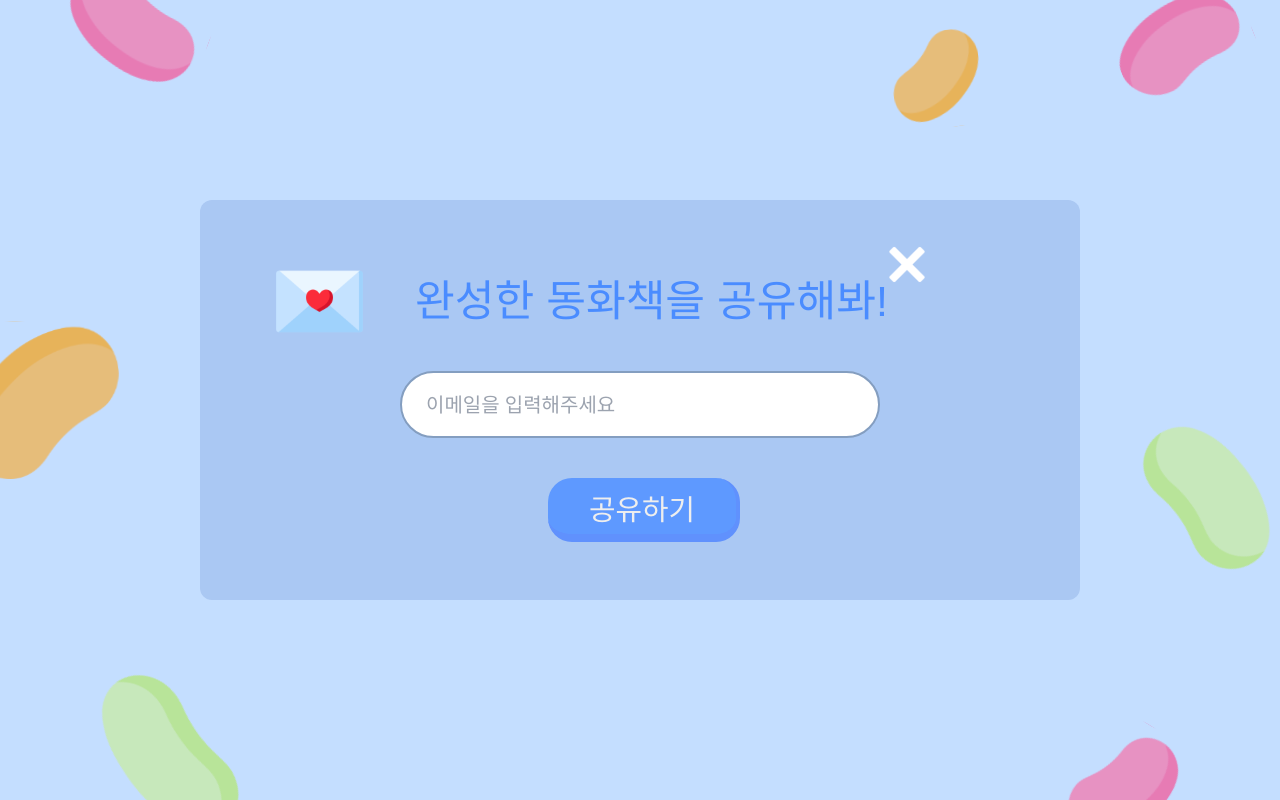
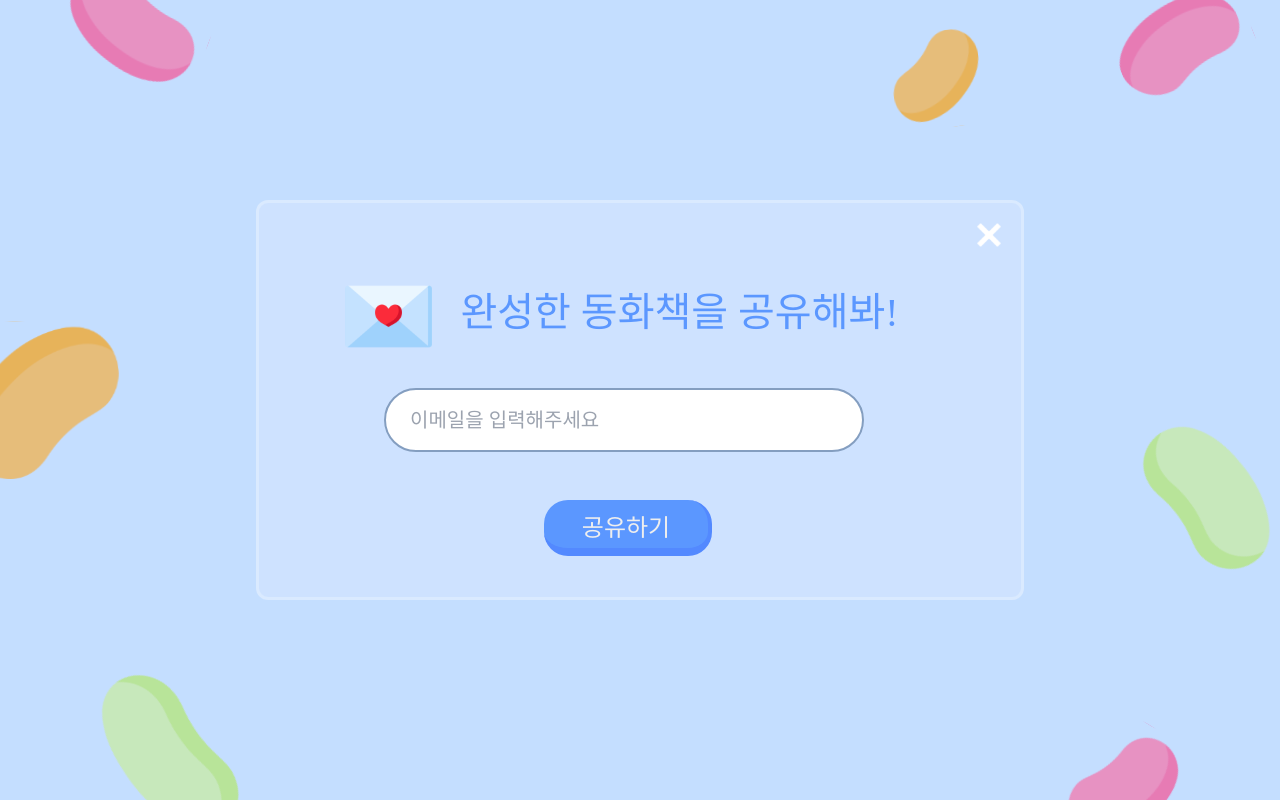
Before and after one commit to 2023-Winter-Bootcamp-Team-I/Docker, a React (Vite) app in the folder frontend/: page /sharemodal in a window 1280 px wide. Built offline with nearby package versions, Linux system fonts and the light colour scheme; no server answers; a web font is replaced by a local one; what recoil-persist would draw is missing.

Commit message:
bugfix: 공유모달 디자인 수정

```diff
--- a/frontend/src/components/ShareModal.tsx
+++ b/frontend/src/components/ShareModal.tsx
@@ -54,16 +54,16 @@ const ShareModal: React.FC<ShareModalProps> = ({ closeModal, bookId }) => {
           exit={{ opacity: 0 }}
           transition={{ duration: 0.5 }}
         >
-          <button onClick={closeModal}>
-            <img className="flex left-[69%] top-[30%] absolute z-40 " src={Close} alt="close_button" />
-          </button>
-          <div className="bg-[#aac8f3] w-[55rem] h-[25rem] rounded-xl flex flex-col z-20 justify-between">
-            <div className="flex flex-col justify-center items-center ">
-              <div className="flex  gap-4 -ml-28">
-                <img src={letter2} className="flex -mb-20  mr-10 scale-110" />
-                <p className="font-jua mt-20 text-[#4a8cff] text-[2.7rem]">완성한 동화책을 공유해봐!</p>
+          <div className="bg-[rgb(206,226,255)] relative w-[48rem] h-[25rem] rounded-xl flex items-center z-20 justify-center border-[3px] border-[#daeaff] border-solid">
+            <button onClick={closeModal}>
+              <img className="flex absolute top-4 right-4 w-8 h-8 z-40 " src={Close} alt="close_button" />
+            </button>
+            <div className=" w-full h-full flex flex-col justify-center items-center -ml-8">
+              <div className="flex gap-4">
+                <img src={letter2} className="flex mt-8 mr-10 scale-110" />
+                <p className="font-[LM] mt-12 -ml-6 text-[#5b97ff] text-[2.5rem]">완성한 동화책을 공유해봐!</p>
               </div>
-              <div className="flex mt-12 ">
+              <div className="flex mt-8 ">
                 <input
                   id="email"
                   name="email"
@@ -72,18 +72,18 @@ const ShareModal: React.FC<ShareModalProps> = ({ closeModal, bookId }) => {
                   required
                   value={email}
                   onChange={handleEmailChange}
-                  className="w-[30rem] h-[4.2rem] text-xl  rounded-full px-6 border-2 border-shadowGray focus:outline-signupButtonBlue"
+                  className="w-[30rem] h-[4rem] text-xl rounded-full px-6 border-2 border-shadowGray focus:outline-signupButtonBlue"
                 />
               </div>
-              <div className="flex mb-[13vh] justify-center"></div>
-              <div className="flex flex-row gap-2 ml-2 justify-center -mt-16">
+              <div className="flex mb-12 justify-center"></div>
+              <div className="flex flex-row gap-2 ml-2 justify-center">
                 <Link to="/library">
                   <button
                     onClick={() => {
                       handleShareButtonClick();
                       closeModal();
                     }}
-                    className="w-[12rem] h-[4rem] text-[#EEEEEE] bg-[#5e99ff] pt-2 text-[1.8rem] rounded-3xl border-[#6091fd] border-b-8 border-r-4 hover:bg-[#447fff] font-jua hover:border-[#296dff]"
+                    className="w-[10.5rem] h-[3.5rem] text-[#EEEEEE] bg-[#5b97ff] pt-2 text-[1.5rem] rounded-3xl border-[#5389ff] border-b-8 border-r-4 hover:bg-[#4e8fff] font-[LM] hover:border-[#5b8fff]"
                   >
                     공유하기
                   </button>
--- a/frontend/src/utils/Routes.tsx
+++ b/frontend/src/utils/Routes.tsx
@@ -3,7 +3,7 @@ import App from '@/App';
 import FrontCoverPage from '@/pages/FrontCoverPage';
 import BackCoverPage from '@/pages/BackCoverPage';
 import LibraryPage from '@/pages/LibraryPage';
-import MainPage from '@/pages/MainPage';
+// import MainPage from '@/pages/MainPage';
 import SignUp from '@/pages/SignUp';
 import { createBrowserRouter } from 'react-router-dom';
 import CreateBookPage from '@/pages/CreateBookPage';
@@ -28,7 +28,7 @@ const router = createBrowserRouter([
     children: [
       {
         path: '',
-        element: <MainPage />,
+        element: <HomePage />,
       },
       {
         path: 'home',
```
